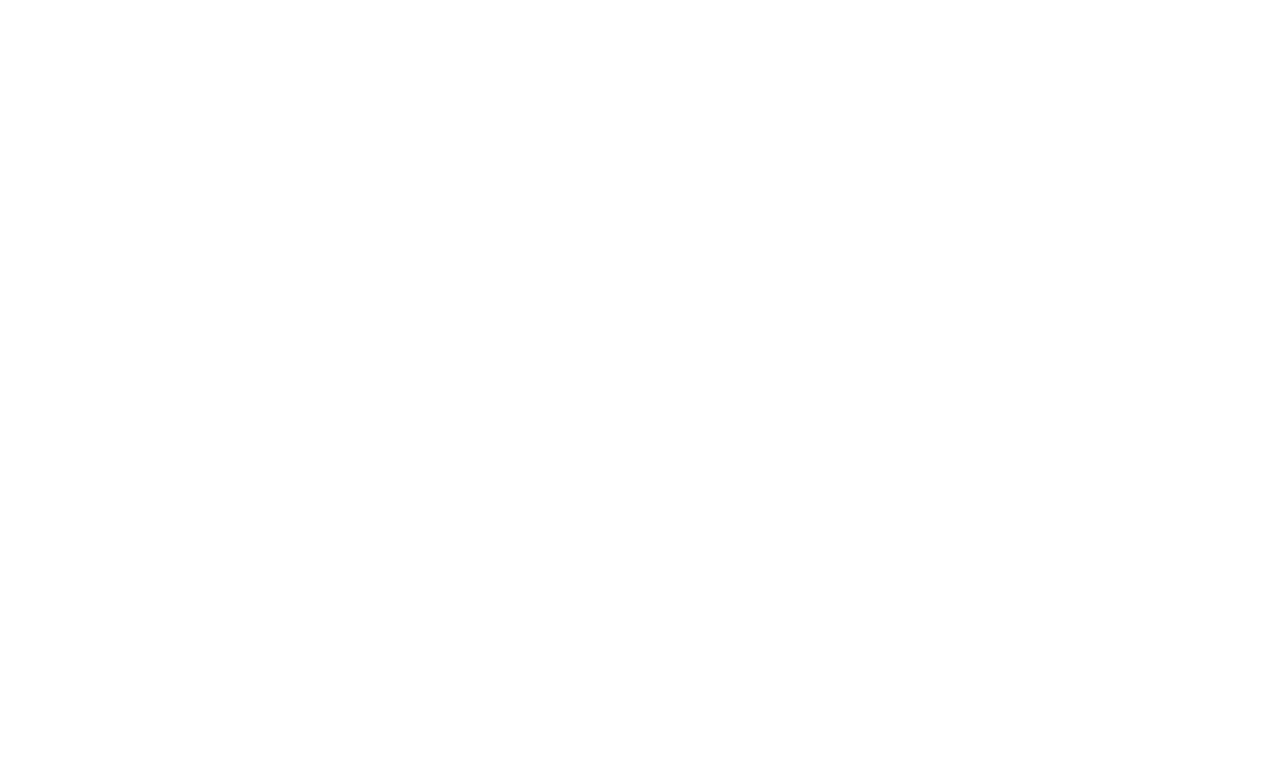
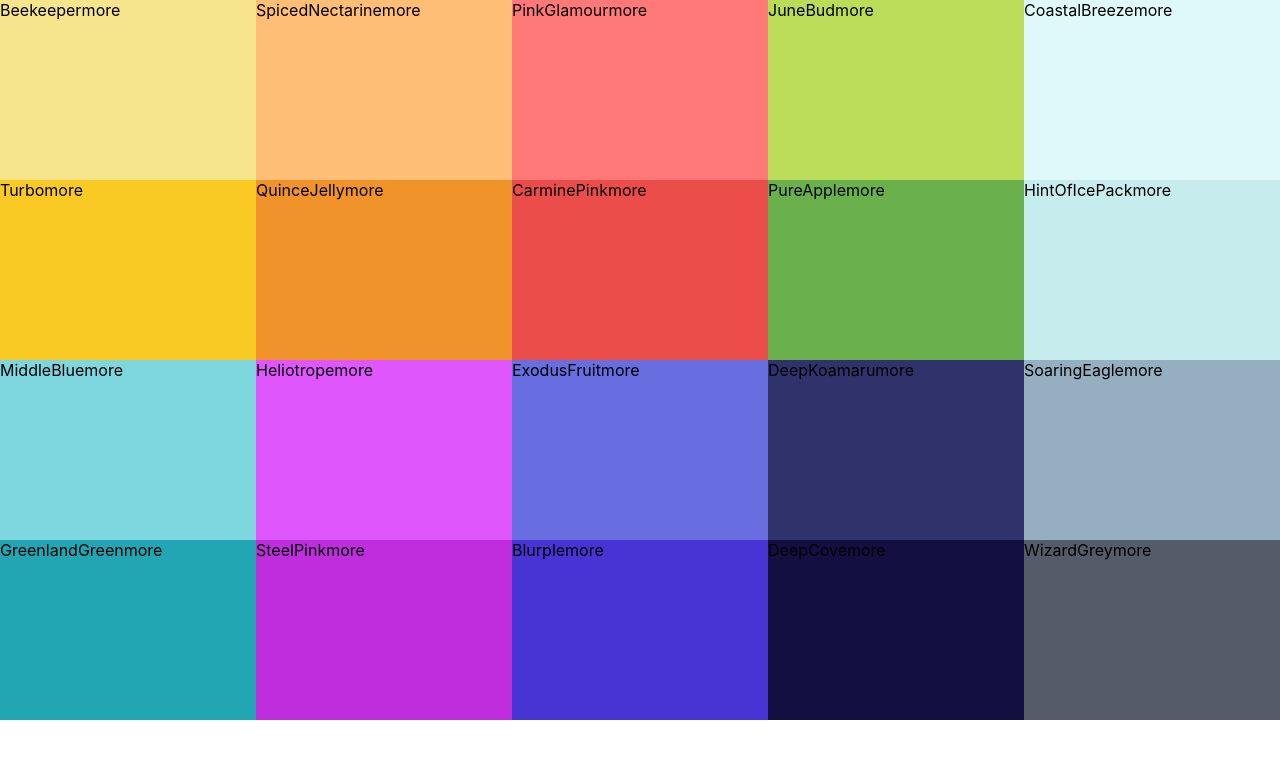
Before and after one commit to agrawalsrijan/ColorApp-React, a React (Create React App) app: page / in a window 1280 px wide. Shown: the top 758 px of the page. Built offline with nearby package versions, Linux system fonts and the light colour scheme.

Commit message:
Adding ColorBox component
Adding styling for colorbox and pallete.

```diff
--- /dev/null
+++ b/src/ColorBox.css
@@ -0,0 +1,8 @@
+.ColorBox{
+  width: 20%;
+  height: 25%;
+  margin:0 auto;
+  display: inline-block;
+  position: relative;
+  cursor: pointer;
+}
--- a/src/ColorBox.js
+++ b/src/ColorBox.js
@@ -1,10 +1,11 @@
 import React, {Component} from 'react';
-
+import "./ColorBox.css";
 class ColorBox extends Component{
   render(){
     return(
-      <div className="ColorBox">
-
+      <div style={{background:this.props.background}} className="ColorBox">
+        <span>{this.props.name}</span>
+        <span>more</span>
       </div>
 
     )
--- /dev/null
+++ b/src/Pallete.css
@@ -0,0 +1,6 @@
+.Pallete{
+  height: 100vh;
+}
+.Pallete-colors{
+  height: 90%;
+}
--- a/src/Pallete.js
+++ b/src/Pallete.js
@@ -1,12 +1,17 @@
 import React, {Component} from 'react';
-
+import ColorBox from "./ColorBox";
+import "./Pallete.css";
 class Pallete extends Component{
   render(){
+    const colorBoxes = this.props.colors.map(color=>(
+      <ColorBox background={color.color} name={color.name}/>
+    ));
     return(
       <div className="Pallete">
         {/* navbar goes here */}
-        <div
-          className="pallete-colors">{/*bunch of color boxes*/}
+        <div className="Pallete-colors">
+          {/*bunch of color boxes*/}
+          {colorBoxes}
         </div>
         {/*footer eventually*/}
 
```
